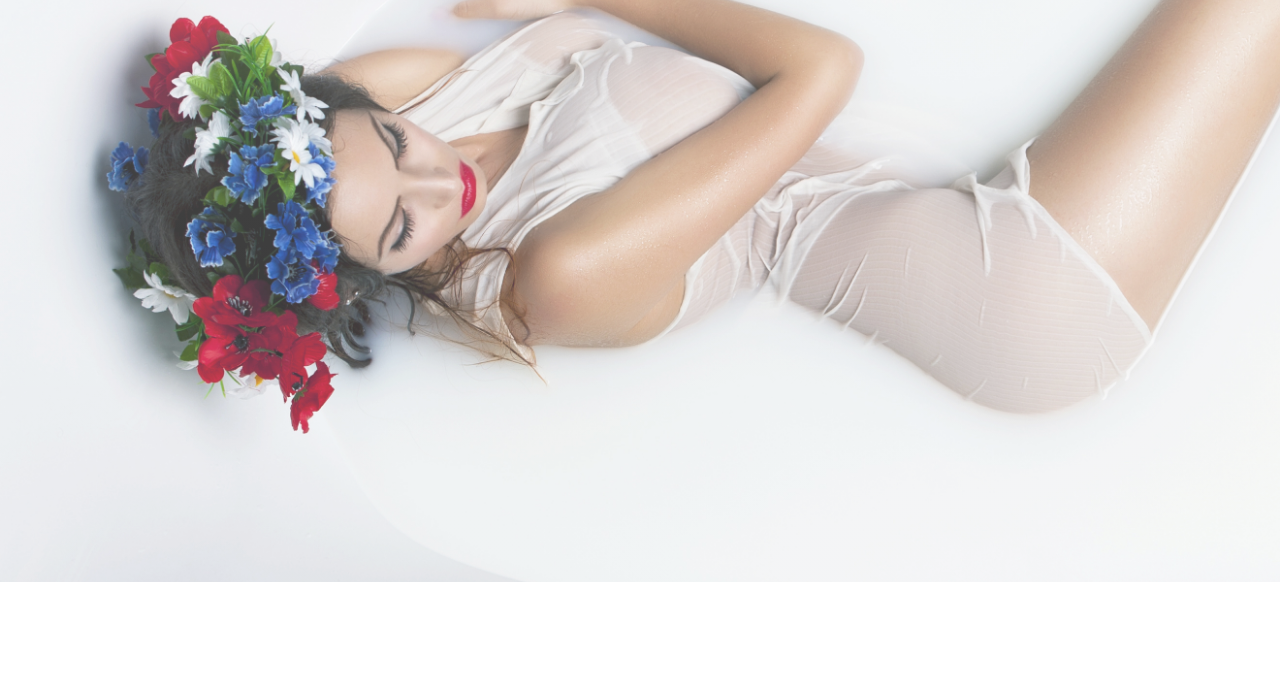
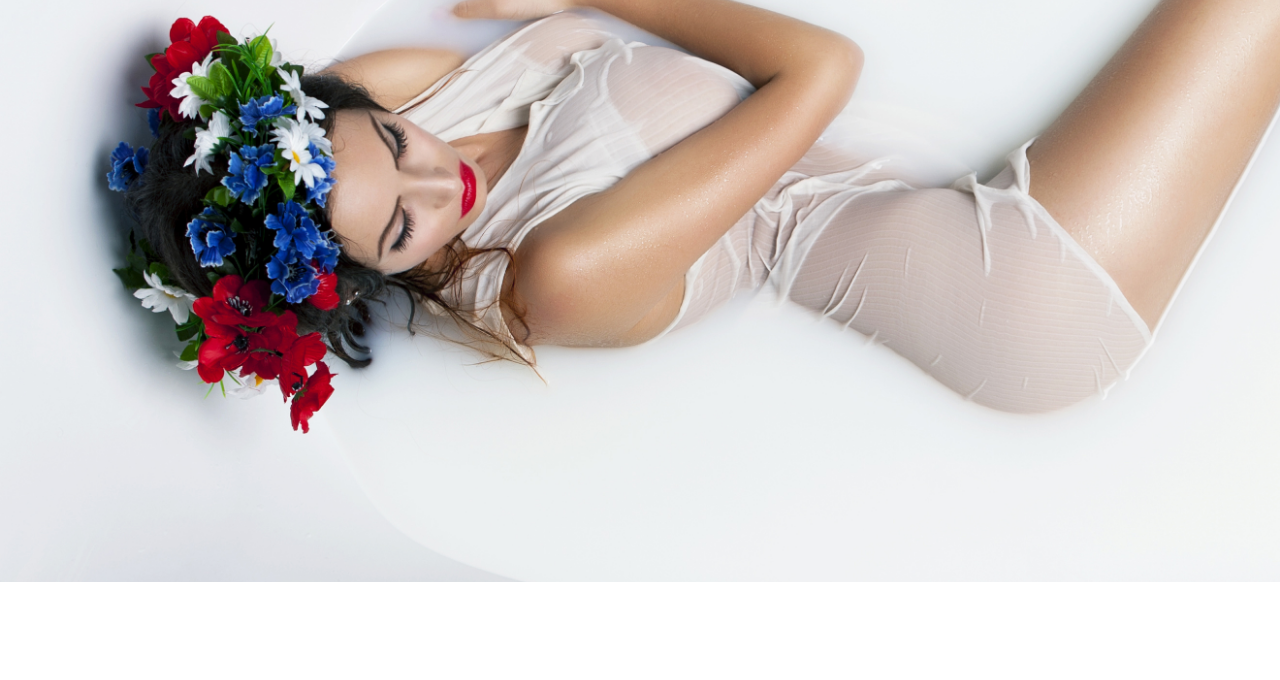
Before and after one commit to Mallory3/jsassignment2, a plain HTML site: page index.html in a window 1280 px wide. Shown: the part 298-978 px from the top of the page. Drawn offline with nearby package versions, Linux system fonts and the light colour scheme.

Commit message:
Update app.css

```diff
--- a/app.css
+++ b/app.css
@@ -157,11 +157,7 @@ header a {
 HERO
 - - - - - - - - - - - - - - - - - - - - - - - - */
 .hero {
-    background: linear-gradient(
-            rgba(255, 255, 255, 0.3),
-            rgba(255, 255, 255, 0.2)
-        ),
-        url('bath.jpeg');
+    background-image: url('bath.jpeg');
     background-position: top left;
     background-size: cover;
     background-repeat: no-repeat;
```
